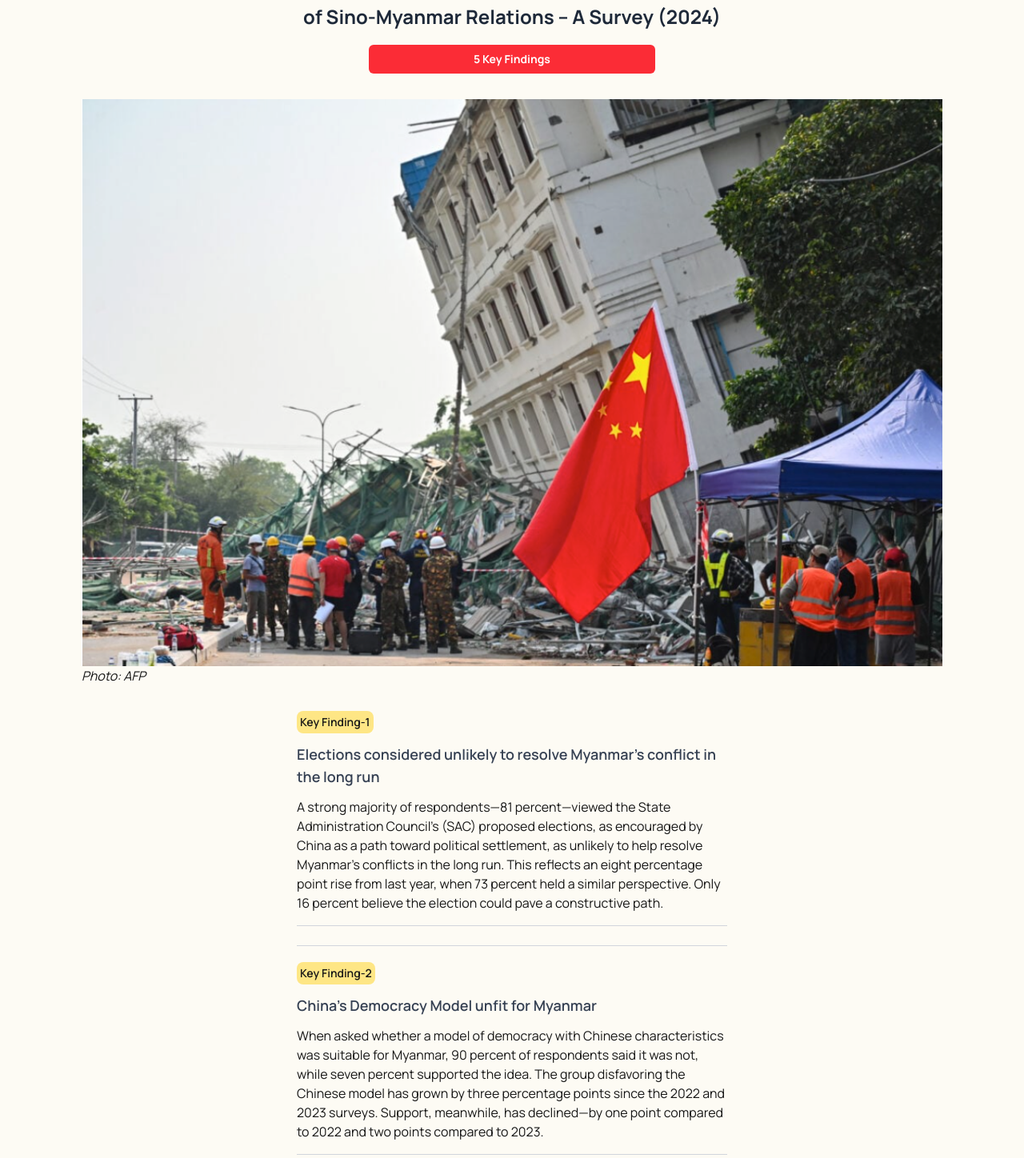
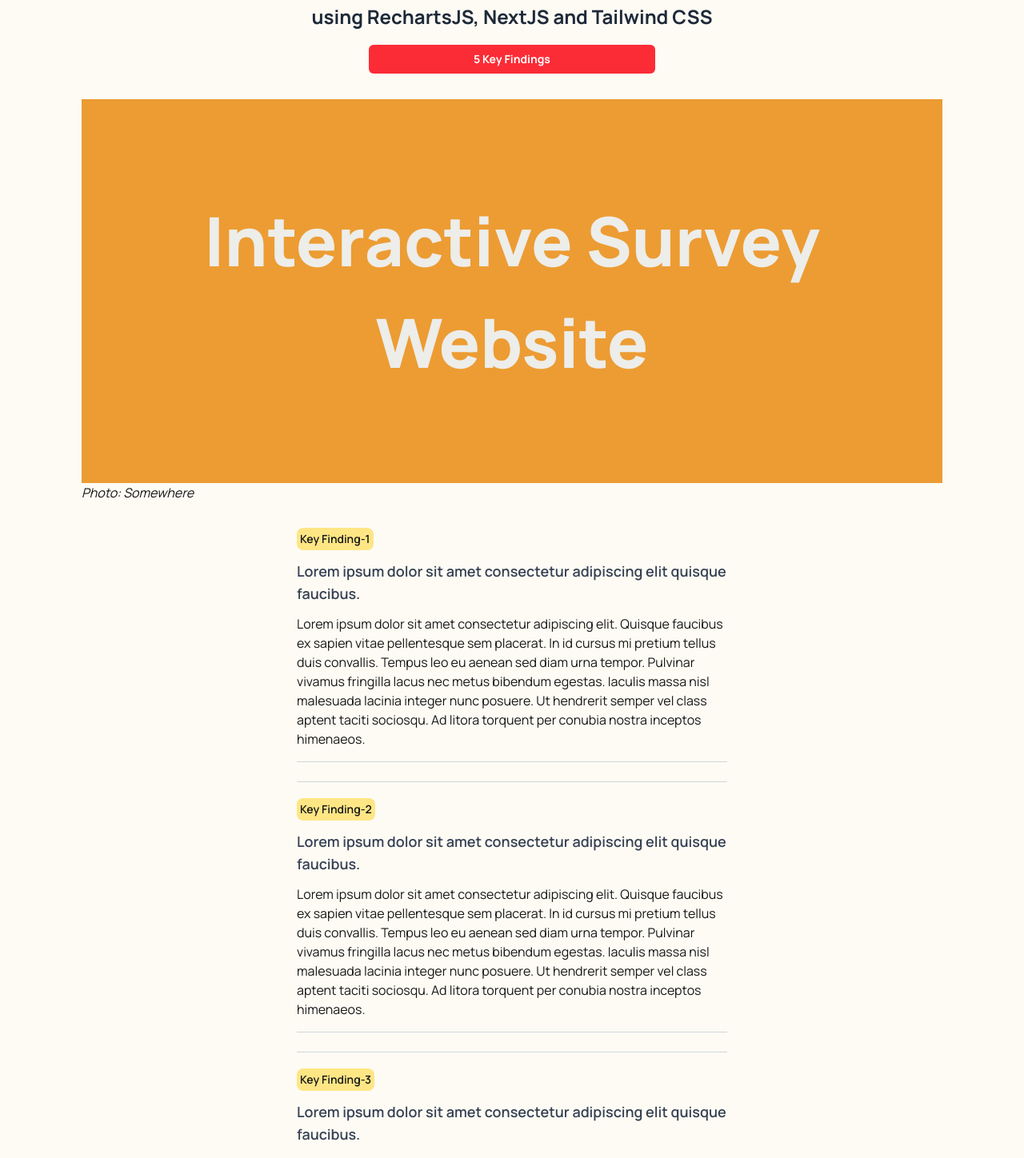
Before and after one commit to HtunAungKyaw73/Interactive-Survey-Website, a Next.js app: page / in a window 1280 px wide. Shown: the part 70-1518 px from the top of the page at 80% size. Built offline with nearby package versions, Linux system fonts and the light colour scheme.

Commit message:
Version 2

```diff
--- a/library/data.ts
+++ b/library/data.ts
@@ -20,53 +20,53 @@ export const data: Payload[] = [
         id: 1,
         layout: "horizontal",
         name: "Key Finding-3",
-        title: "China’s efforts in Myanmar’s crisis seen as protection of its strategic interests",
-        description: "A\tmajority\tof\trespondents—63\tpercent— believed that China’s increased involvement in Myanmar’s crisis stems primarily\tfrom\tthe\tattacks\ton,\tand\tseizure\tof,\tits\tstrategic\tprojects.\tMilitary\tgains by the Three Brotherhood Alliance (3BHA)\twere\talso\tcited\tby\t58\tpercent\tof\trespondents as a key factor. Meanwhile, 37\tpercent\tattributed\tChina’s\tgrowing\tattention\tto\tthe\trising\tunity\tamong\tMyanmar’s opposition forces.",
+        title: "Lorem ipsum dolor sit amet consectetur adipiscing elit quisque faucibus.",
+        description: "Lorem ipsum dolor sit amet consectetur adipiscing elit. Quisque faucibus ex sapien vitae pellentesque sem placerat. In id cursus mi pretium tellus duis convallis. Tempus leo eu aenean sed diam urna tempor. Pulvinar vivamus fringilla lacus nec metus bibendum egestas. Iaculis massa nisl malesuada lacinia integer nunc posuere. Ut hendrerit semper vel class aptent taciti sociosqu. Ad litora torquent per conubia nostra inceptos himenaeos.",
         data: [
             {
-                name: "China's strategic projects being attacked and seized",
+                name: "Lorem ipsum dolor sit amet consectetur adipiscin",
                 value: 63,
                 pv: 2400,
                 amt: 2400,
                 color: "#3295A5",
             },
             {
-                name: '3BHA has seen successful military outcomes',
+                name: "Lorem ipsum dolor sit amet consectetur adipiscin",
                 value: 58,
                 pv: 1398,
                 amt: 2210,
                 color: "#F58735",
             },
             {
-                name: 'Opposition groups are now more unified',
+                name: "Lorem ipsum dolor sit amet consectetur adipiscin",
                 value: 37,
                 pv: 9800,
                 amt: 2290,
                 color: "#61C0A6",
             },
             {
-                name: 'Ethnic armed groups are no longer interested in Hong Kong-Model regional-based conflict resolution dialogues',
+                name: "Lorem ipsum dolor sit amet consectetur adipiscin",
                 value: 33,
                 pv: 3908,
                 amt: 2000,
                 color: "#A1BB79",
             },
             {
-                name: 'The safety of Chinese nationals in Myanmar being compromised',
+                name: "Lorem ipsum dolor sit amet consectetur adipiscin",
                 value: 31,
                 pv: 4800,
                 amt: 2181,
                 color: "#C3B69B",
             },
             {
-                name: 'The SAC holds a rigid and uncompromising stance',
+                name: "Lorem ipsum dolor sit amet consectetur adipiscin",
                 value: 27,
                 pv: 3800,
                 amt: 2500,
                 color: "#DC5848",
             },
             {
-                name: 'The National Unity Government (NUG) holds a relatively conciliatory stance toward China.',
+                name: "Lorem ipsum dolor sit amet consectetur adipiscin",
                 value: 9,
                 pv: 4300,
                 amt: 2100,
@@ -78,32 +78,32 @@ export const data: Payload[] = [
         id: 2,
         layout: "vertical",
         name: "Key Finding-5",
-        title: "Chinese firms’ consultations on project continuations",
-        description: "Half\tof\trespondents\t(50\tpercent)\twho\twere contacted by Chinese companies involved in the China-Myanmar Economic Corridor\t(CMEC)\tsaid\tthe\tmain\treason\tthey were contacted was to request cooperation\tto\tcontinue\tproject\timplementation. Many also reported being warned against disrupting China’s initiatives.",
+        title: "Lorem ipsum dolor sit amet consectetur adipiscing elit quisque faucibus.",
+        description: "Lorem ipsum dolor sit amet consectetur adipiscing elit. Quisque faucibus ex sapien vitae pellentesque sem placerat. In id cursus mi pretium tellus duis convallis. Tempus leo eu aenean sed diam urna tempor. Pulvinar vivamus fringilla lacus nec metus bibendum egestas. Iaculis massa nisl malesuada lacinia integer nunc posuere. Ut hendrerit semper vel class aptent taciti sociosqu. Ad litora torquent per conubia nostra inceptos himenaeos.",
         data: [
             {
-                name: "To cooperate in the continuation of ongoing projects",
+                name: "Lorem ipsum dolor sit amet consectetur adipiscin",
                 value: 50,
                 pv: 2400,
                 amt: 2400,
                 color: "#3295A5",
             },
             {
-                name: 'Other reasons',
+                name: "Lorem ipsum dolor sit amet consectetur adipiscin",
                 value: 30,
                 pv: 3908,
                 amt: 2000,
                 color: "#A1BB79",
             },
             {
-                name: 'To warn stakeholders not to disrupt or harm CMEC projects',
+                name: "Lorem ipsum dolor sit amet consectetur adipiscin",
                 value: 25,
                 pv: 1398,
                 amt: 2210,
                 color: "#F58735",
             },
             {
-                name: 'To offer new trade or investment opportunities',
+                name: "Lorem ipsum dolor sit amet consectetur adipiscin",
                 value: 20,
                 pv: 9800,
                 amt: 2290,
@@ -115,8 +115,8 @@ export const data: Payload[] = [
         id: 3,
         layout: "",
         name: "Key Finding-2",
-        title: "China's Democracy Model unfit for Myanmar",
-        description: "When asked whether a model of democracy with Chinese characteristics was suitable for Myanmar, 90 percent of respondents said it was not, while seven percent supported the idea. The group disfavoring the Chinese model has grown by three percentage points since the 2022 and 2023 surveys. Support, meanwhile, has declined—by one point compared to 2022 and two points compared to 2023.",
+        title: "Lorem ipsum dolor sit amet consectetur adipiscing elit quisque faucibus.",
+        description: "Lorem ipsum dolor sit amet consectetur adipiscing elit. Quisque faucibus ex sapien vitae pellentesque sem placerat. In id cursus mi pretium tellus duis convallis. Tempus leo eu aenean sed diam urna tempor. Pulvinar vivamus fringilla lacus nec metus bibendum egestas. Iaculis massa nisl malesuada lacinia integer nunc posuere. Ut hendrerit semper vel class aptent taciti sociosqu. Ad litora torquent per conubia nostra inceptos himenaeos.",
         data: [
             {
                 name: "Agree",
@@ -152,8 +152,8 @@ export const data: Payload[] = [
         id: 4,
         layout: "",
         name: "Key Finding-1",
-        title: "Elections considered unlikely to resolve Myanmar’s conflict in the long run",
-        description: "A\tstrong\tmajority\tof\trespondents—81\tpercent—viewed the State Administration\tCouncil’s\t(SAC)\tproposed elections, as encouraged by China as a path toward political settlement,\tas\tunlikely\tto\thelp\tresolve\tMyanmar’s\tconflicts\tin\tthe\tlong\trun.\tThis\treflects\tan\teight\tpercentage point rise from last year, when 73 percent held a similar perspective. Only 16 percent believe the election could pave a constructive path.",
+        title: "Lorem ipsum dolor sit amet consectetur adipiscing elit quisque faucibus.",
+        description: "Lorem ipsum dolor sit amet consectetur adipiscing elit. Quisque faucibus ex sapien vitae pellentesque sem placerat. In id cursus mi pretium tellus duis convallis. Tempus leo eu aenean sed diam urna tempor. Pulvinar vivamus fringilla lacus nec metus bibendum egestas. Iaculis massa nisl malesuada lacinia integer nunc posuere. Ut hendrerit semper vel class aptent taciti sociosqu. Ad litora torquent per conubia nostra inceptos himenaeos.",
         data: [
             {
                 name: "Not helpful at all",
@@ -189,8 +189,8 @@ export const data: Payload[] = [
         id: 5,
         layout: "",
         name: "Key Finding-4",
-        title: "Negative views of China continue to rise",
-        description: "Three-quarters of respondents said their views of China have become more negative—a trend that has grown steadily year by year.",
+        title: "Lorem ipsum dolor sit amet consectetur adipiscing elit quisque faucibus.",
+        description: "Lorem ipsum dolor sit amet consectetur adipiscing elit. Quisque faucibus ex sapien vitae pellentesque sem placerat. In id cursus mi pretium tellus duis convallis. Tempus leo eu aenean sed diam urna tempor. Pulvinar vivamus fringilla lacus nec metus bibendum egestas. Iaculis massa nisl malesuada lacinia integer nunc posuere. Ut hendrerit semper vel class aptent taciti sociosqu. Ad litora torquent per conubia nostra inceptos himenaeos.",
         data: [
             {
                 name: "Very bad",
--- a/src/app/globals.css
+++ b/src/app/globals.css
@@ -3,12 +3,27 @@
 :root {
   --background: rgba(249, 243, 219, 0.3);
   --foreground: #171717;
-    scroll-behavior: smooth;
-    scroll-padding: 30px;
+  --hero: rgb(236, 156, 51);
+  scroll-behavior: smooth;
+  scroll-padding: 30px;
 }
 img{
     max-width: 100%;
+    width: 100%;
+    height: 900px;
     display: block;
+}
+.hero{
+    width: 100%;
+    height: 60vh;
+    background-color: var(--hero);
+    text-align: center;
+    display: flex;
+    justify-content: center;
+    align-items: center;
+    font-size: 85px;
+    color: rgba(237, 237, 234);
+    font-weight: 800;
 }
 
 @theme inline {
--- a/src/app/layout.tsx
+++ b/src/app/layout.tsx
@@ -18,7 +18,7 @@ const manrope = Manrope({
 });
 
 export const metadata: Metadata = {
-  title: "China Survey 2024",
+  title: "Sample Survey 2024",
 };
 
 export default function RootLayout({
@@ -32,7 +32,6 @@ export default function RootLayout({
         <meta charSet="UTF-8"/>
     </head>
     <body
-        cz-shortcut-listen="true"
         className={`${manrope.variable} antialiased`}
       >
         {children}
--- a/src/app/page.tsx
+++ b/src/app/page.tsx
@@ -9,12 +9,13 @@ export default function Home() {
     <div className="font-sans p-8">
        <header className="mb-8">
            <div className="mb-8 flex flex-col items-center">
-               <h1 className="text-xl md:text-2xl font-bold text-gray-800 text-center leading-relaxed ">Myanmar’s Key Stakeholders and their Perceptions <br/> of Sino-Myanmar Relations – A Survey (2024)</h1>
+               <h1 className="text-xl md:text-2xl font-bold text-gray-800 text-center leading-relaxed ">This is a sample survey interactive web page <br/> using RechartsJS, NextJS and Tailwind CSS</h1>
                <a className="text-xs md:text-sm text-center block font-bold cursor-pointer text-white mt-4 p-2 bg-red-500 w-1/3 rounded-md hover:bg-red-600" href="#main">5 Key Findings</a>
            </div>
            <div>
-               <img src={'/hero.png'} alt={"Cover Image"} />
-               <p><i>Photo: AFP</i></p>
+               {/*<img src={'/hero.png'} alt={"Cover Image"} />*/}
+               <div className={"hero"}>Interactive Survey Website</div>
+               <p><i>Photo: Somewhere</i></p>
            </div>
        </header>
       <main id="main" className={"flex flex-col items-center"}>
@@ -27,7 +28,7 @@ export default function Home() {
         </div>
       </main>
       <footer className="flex justify-center mt-5 text-sm">
-        <p>China Survey 2024 | ISP-Myanmar</p>
+        <p>This web page is my sample work for my current organisation | Interactive Survey Result with <b>RechartJS</b></p>
       </footer>
     </div>
   );
```
Also changed, not shown: public/hero.png.
